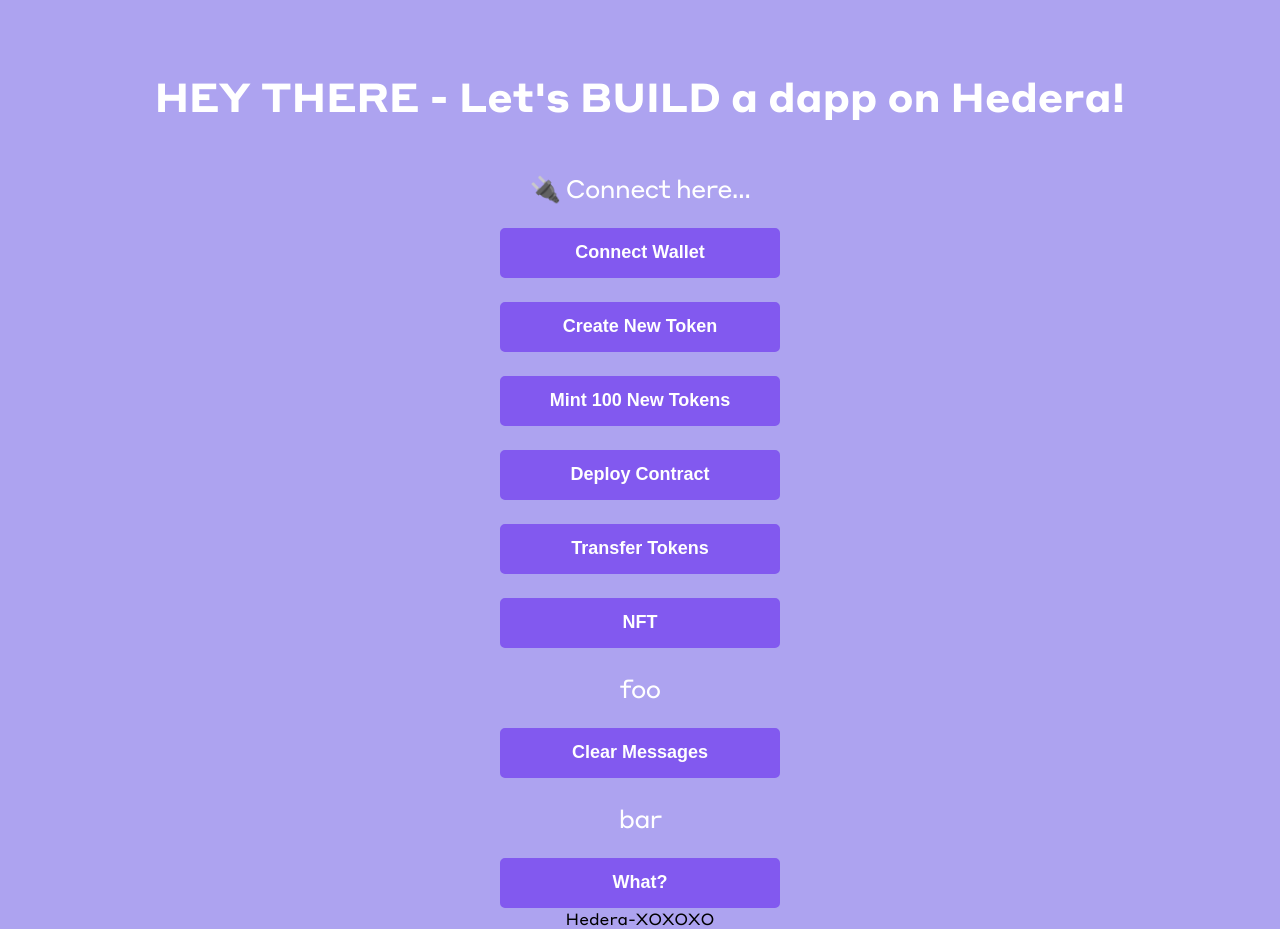
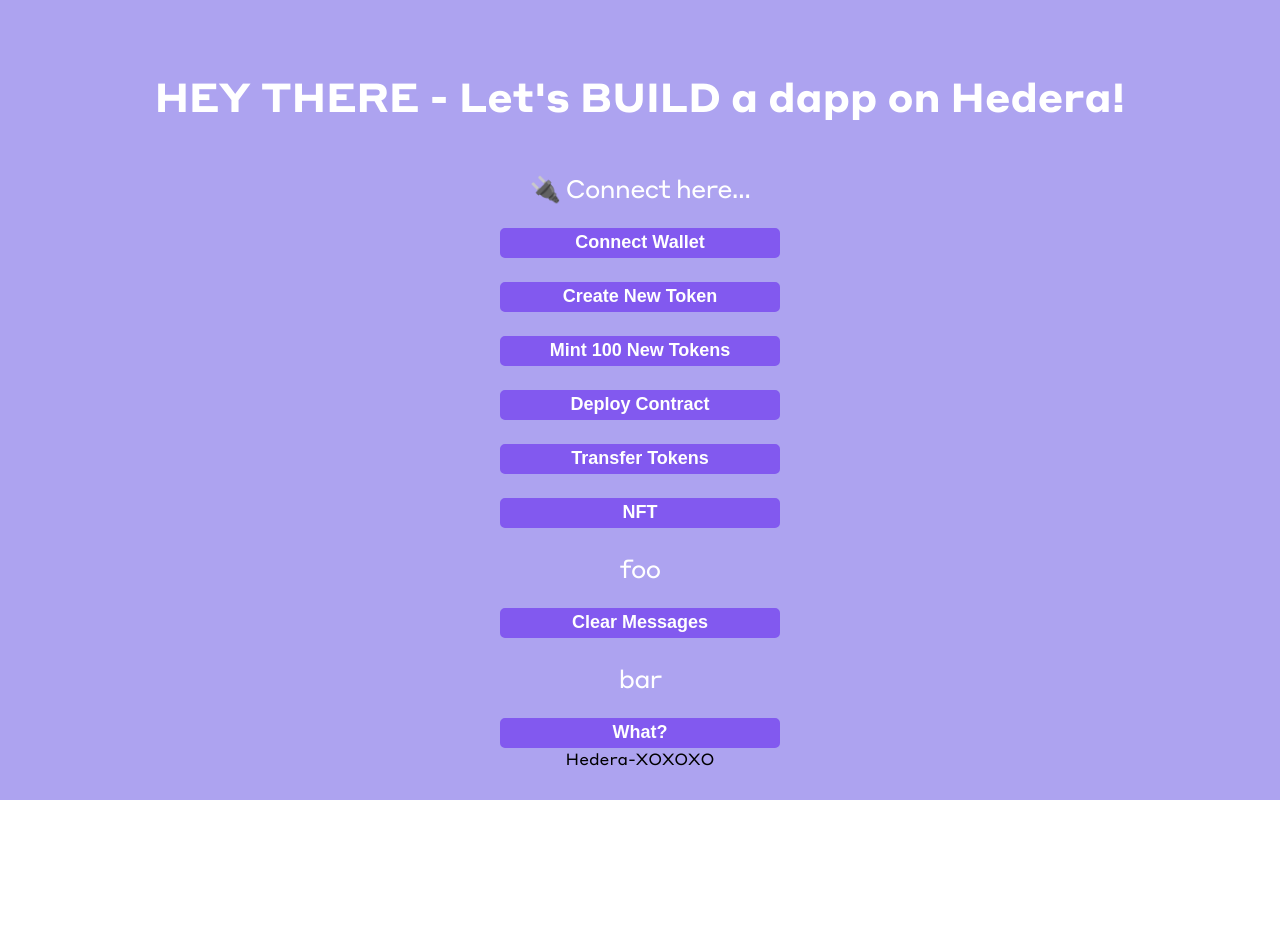
Before and after one commit to sbelgard19/Scott-dapp, a React (Create React App) app: page / in a window 1280 px wide. After the commit the page ends 800 px from the top, so only its background shows below. Built offline with nearby package versions, Linux system fonts and the light colour scheme.

Commit message:
Update App.css

```diff
--- a/src/styles/App.css
+++ b/src/styles/App.css
@@ -258,8 +258,12 @@
 .cta-button {
 	display: inline-block;
 	border: 2px solid #8259ef;
-	height: 50px;
-	width: 100%;
+
+/*	height: 50px;
+	width: 100%; */
+	height: 30px;
+	width: 70%;
+
 	max-width: 280px;
 	background-color: #8259ef;
 	color: white;
```
